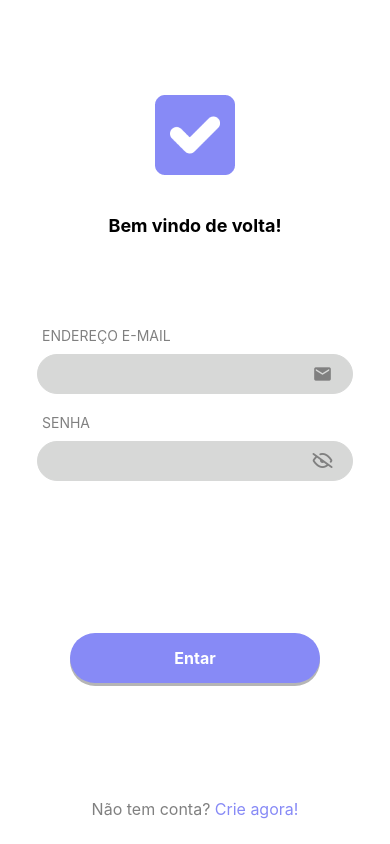
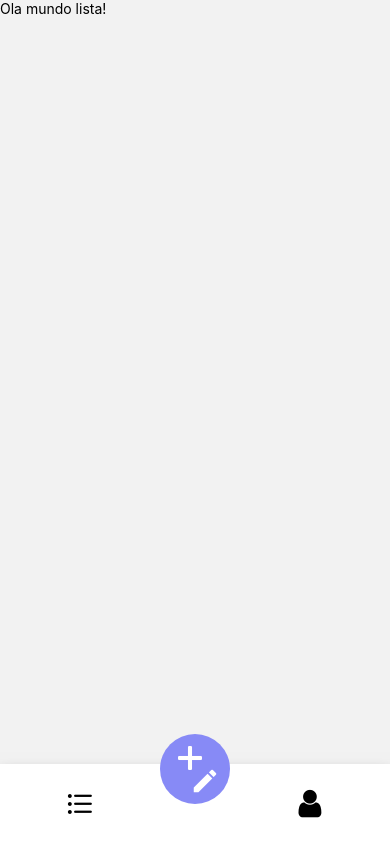
Before and after one commit to Arthur-Nunes-dev/list, a React Native app: screen /BottomRoutes in a window 390 px wide. Built offline with nearby package versions, Linux system fonts and the light colour scheme.

Commit message:
0.11 (beta)

```diff
--- /dev/null
+++ b/src/components/CustomTabBar/index.tsx
@@ -0,0 +1,40 @@
+import React from "react";
+import { Text, TouchableOpacity, View } from "react-native";
+import { style } from "./style";
+
+import {Ionicons, FontAwesome, Entypo, AntDesign, MaterialIcons} from "@expo/vector-icons";
+
+export default ({state,navigation}) => {
+    return (
+        <View style={style.tabArea}>
+            <TouchableOpacity style={style.tabItem}>
+                <AntDesign
+                    name="bars"
+                    style={{fontSize:32}}
+                />
+            </TouchableOpacity>
+            <TouchableOpacity style={style.tabItemButtom}>
+                <View style={{width:'100%',left:10,top:4}}>
+                    <Entypo
+                        name="plus"
+                        style={{color: "#FFF"}}
+                        size={40}
+                    />
+                </View>
+                <View style={{flexDirection:'row-reverse',width:'100%',right:10,bottom:10}}>
+                    <MaterialIcons
+                        name="edit"
+                        style={{color: "#FFF"}}
+                        size={30}
+                    />
+                </View>
+            </TouchableOpacity>
+            <TouchableOpacity style={style.tabItem}>
+                <FontAwesome
+                    name="user"
+                    style={{fontSize:32}}
+                />
+            </TouchableOpacity>
+        </View>
+    )
+}
--- /dev/null
+++ b/src/components/CustomTabBar/style.ts
@@ -0,0 +1,36 @@
+import { StyleSheet } from "react-native";
+import { themas } from "../../global/themes";
+
+export const style = StyleSheet.create({
+    tabArea: {
+        flexDirection: "row",
+        height: 80,
+        justifyContent: "space-around",
+        shadowColor: "#000",
+        shadowOffset: {
+	        width: 0,
+	        height: 12,
+        },
+        shadowOpacity: 0.58,
+        shadowRadius: 16.00,
+
+elevation: 24,
+    },
+
+    tabItem: {
+        flex:1,
+        justifyContent: "center",
+        alignItems: "center",
+    },
+
+    tabItemButtom: {
+        width: 70,
+        height: 70,
+        borderRadius: 35,
+        alignItems: 'center',
+        justifyContent: 'center',
+        zIndex: 9999,
+        top: -30,
+        backgroundColor: themas.colors.primary,
+    },
+})
--- a/src/pages/login/index.tsx
+++ b/src/pages/login/index.tsx
@@ -6,10 +6,14 @@ import { MaterialIcons, Octicons } from "@expo/vector-icons";
 import { themas } from "../../global/themes";
 import { Input } from "../../components/input";
 import { Buttom } from "../../components/Buttom";
+import { useNavigation, NavigationProp } from "@react-navigation/native";
 
 export default function Login () {
-    const [email,setEmail] = useState('');
-    const [password,setPassword] = useState('');
+
+    const navigation = useNavigation<NavigationProp<any>>();
+
+    const [email,setEmail] = useState('Admin');
+    const [password,setPassword] = useState('Admin');
     const [showPassword, setShowPassword] = useState(true);
     const [loading,steLoading] = useState(false);
 
@@ -22,16 +26,18 @@ export default function Login () {
             }
 
             setTimeout(() => {
-                if(email == 'admin' && password == 'admin'){
-                    Alert.alert('Logado com sucesso!')
+                if(email == 'Admin' && password == 'Admin'){
+                    navigation.navigate("BottomRoutes")
                 } else {
                     Alert.alert('Usuario não encontrado!')
                 }
                 steLoading(false)
             },3000)
+
         } catch (error) {
             console.log(error)
         }
+
     }
 
     return (
--- a/src/pages/user/index.tsx
+++ b/src/pages/user/index.tsx
@@ -4,7 +4,7 @@ import { View, Text } from "react-native";
 export default function User () {
     return (
         <Text>
-            Ola mundo lista!
+            Ola mundo usuario!
         </Text>
     )
 }
--- a/src/routes/bottom.routes.tsx
+++ b/src/routes/bottom.routes.tsx
@@ -1,12 +1,18 @@
 import { createBottomTabNavigator } from '@react-navigation/bottom-tabs';
 import List from '../pages/list';
 import User from '../pages/user';
+import CustomTabBar from '../components/CustomTabBar';
 
 const Tab = createBottomTabNavigator();
 
 export default function BottomRoutes() {
   return (
-    <Tab.Navigator>
+    <Tab.Navigator
+      screenOptions={{
+        headerShown:false,
+      }}
+      tabBar={pros=><CustomTabBar {...pros}/>}
+    >
       <Tab.Screen name="List" component={List} />
       <Tab.Screen name="User" component={User} />
     </Tab.Navigator>
--- a/src/routes/index.routes.tsx
+++ b/src/routes/index.routes.tsx
@@ -1,6 +1,7 @@
 import React from "react";
 import { createStackNavigator } from "@react-navigation/stack";
 import Login from "../pages/login";
+import BottomRoutes from "./bottom.routes";
 
 export default function Routes () {
     const Stack = createStackNavigator()
@@ -20,12 +21,11 @@ export default function Routes () {
                 name="Login"
                 component={Login}
             />
-            {/*
+
             <Stack.Screen
-            name="Login"
-            component={Login}
+                name="BottomRoutes"
+                component={BottomRoutes}
             />
-            */}
 
         </Stack.Navigator>
     )
```
